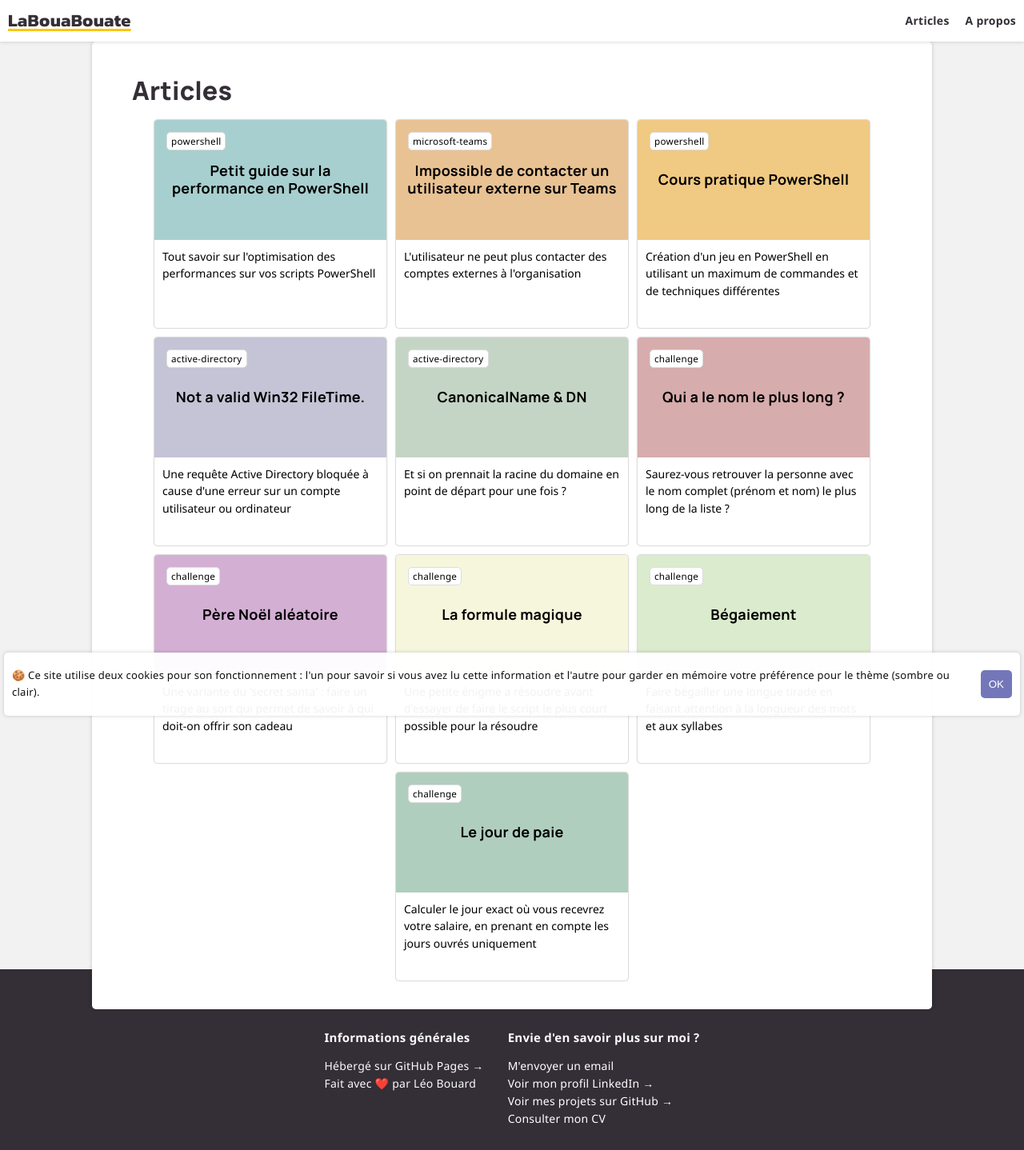
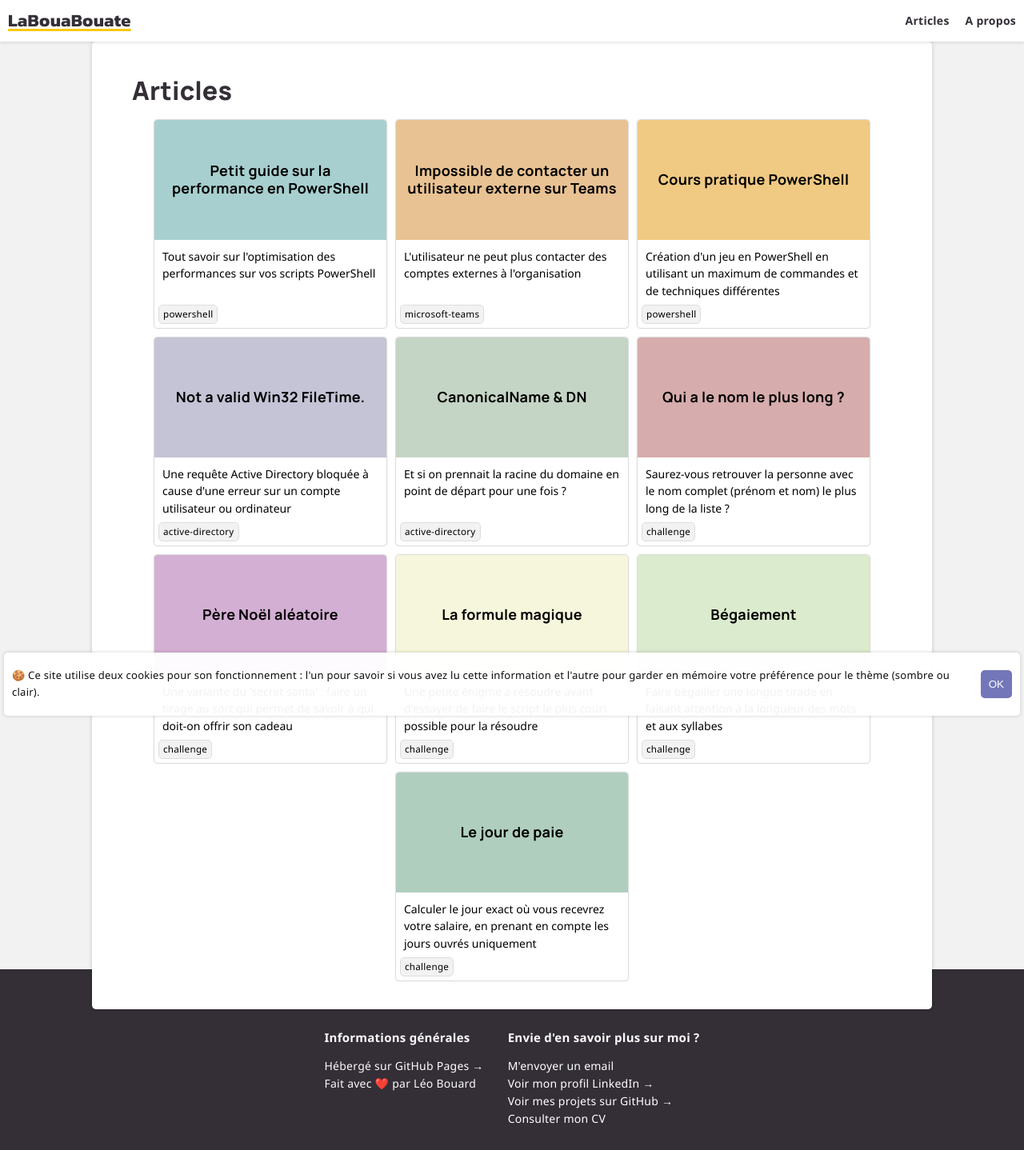
Before and after one commit to leobouard/leobouard.github.io, a Jekyll site: the page built from blog.md, in a window 1280 px wide. Shown: the whole page at 80% size. Built offline with Jekyll 4.4.1, drawn with Linux system fonts in a browser that asks for light colours; some web fonts are replaced.

Commit message:
Modification tags articles

```diff
--- a/assets/css/posts.scss
+++ b/assets/css/posts.scss
@@ -30,10 +30,10 @@ article > small {
     font-weight: 400;
     border-radius: 5px;
     padding: 0px 5px;
-    background-color: #fff;
-    position: absolute;
-    top: 15px;
-    left: 15px;
+    background-color: #f2f2f2;
+    position: fixed;
+    bottom: 0;
+    margin: 5px;
     user-select: none;
 }
 
```
